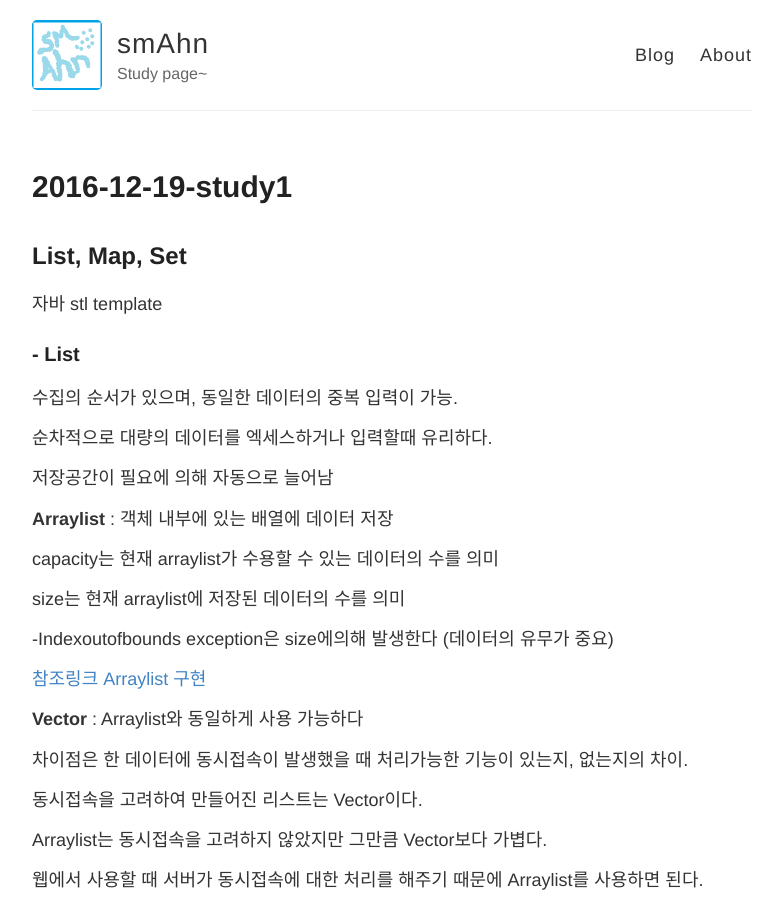
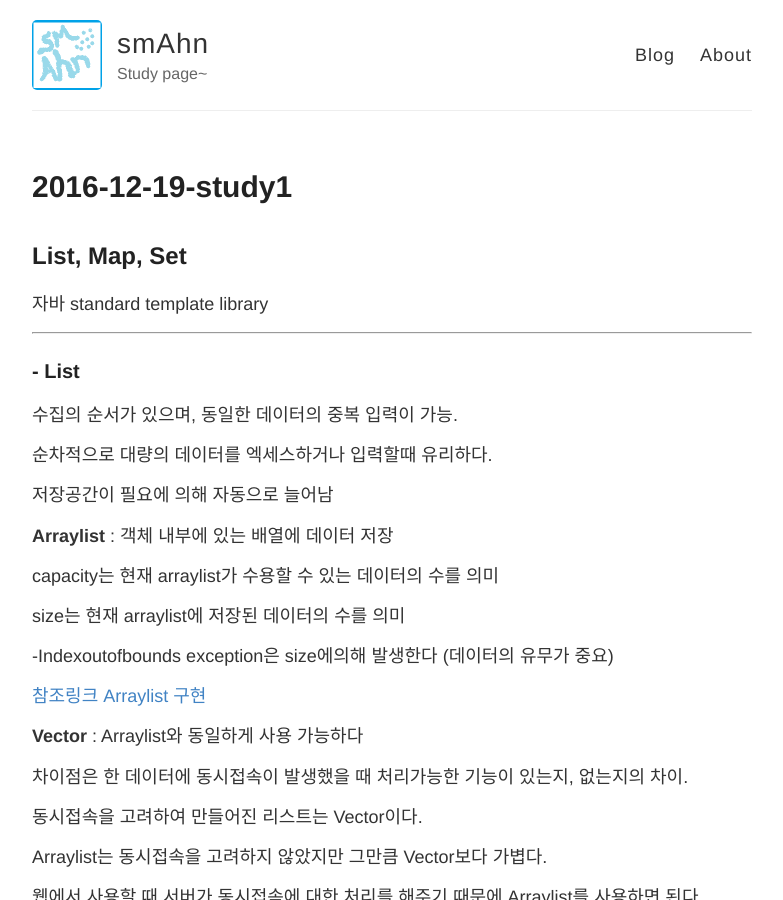
Before and after one commit to asdhgfasd/asdhgfasd.github.io, a Jekyll site: the page built from _posts/2016-12-19-1.md, in a window 1280 px wide and 900 px high. Shown: the whole window, without its empty margins (248-1031 px from the left). Built offline with Jekyll 4.4.1, drawn with Linux system fonts in a browser that asks for light colours.

Commit message:
no message

````diff
--- a/_posts/2016-12-19-1.md
+++ b/_posts/2016-12-19-1.md
@@ -6,7 +6,9 @@
 
 ##  List, Map, Set
 
-자바 stl template
+자바 standard template library
+
+---
 
 ### - List
 
@@ -46,6 +48,7 @@
 
 [참조링크 linkedlist 구현](https://opentutorials.org/module/1335/8857)
 
+---
 
 ### Map
 
@@ -81,6 +84,8 @@
 }
 ```
 
+---
+
 ### Set
 
 __집합__ : 순서가 없다. 집합이므로 중복된 데이터가 들어갈 수 없다.
````
